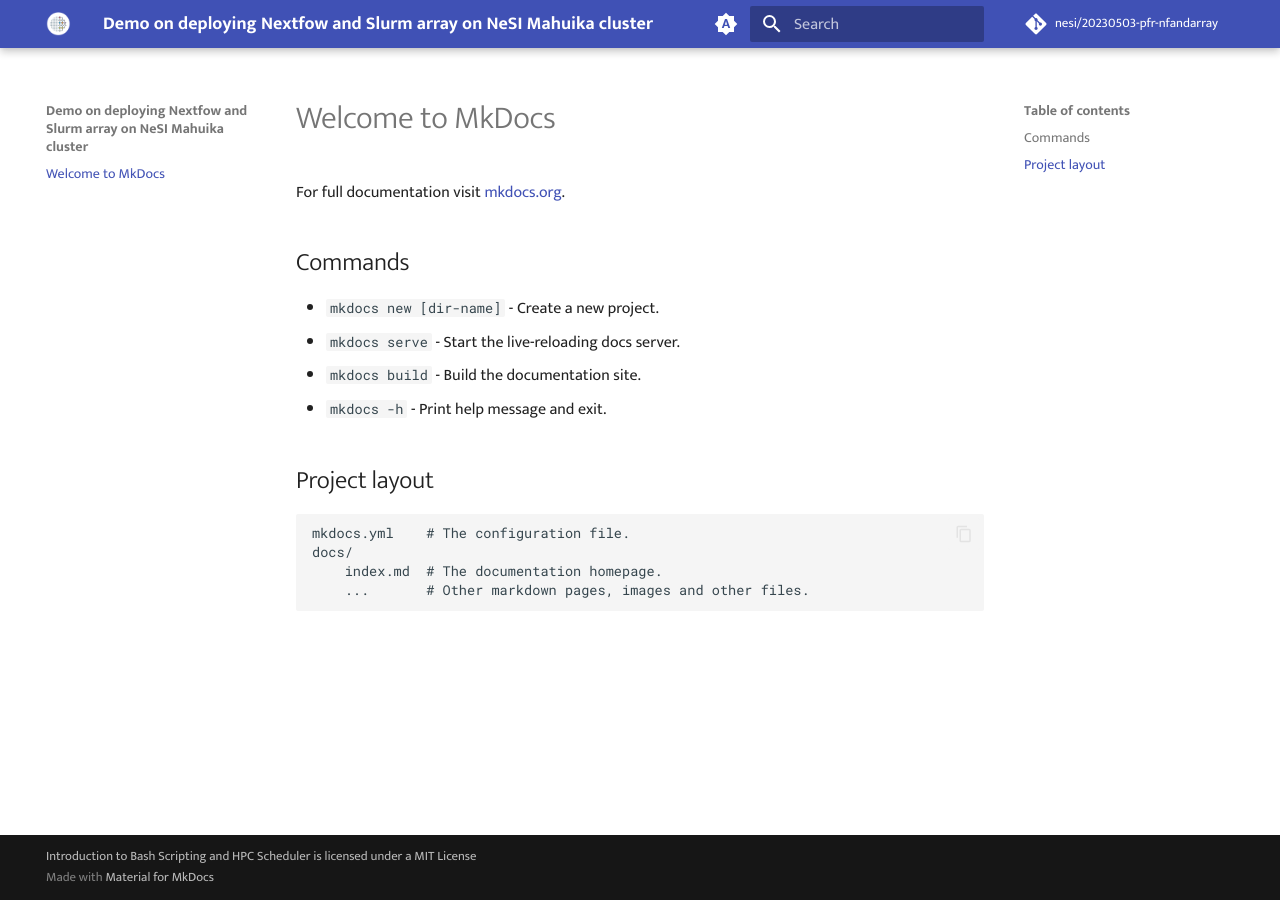
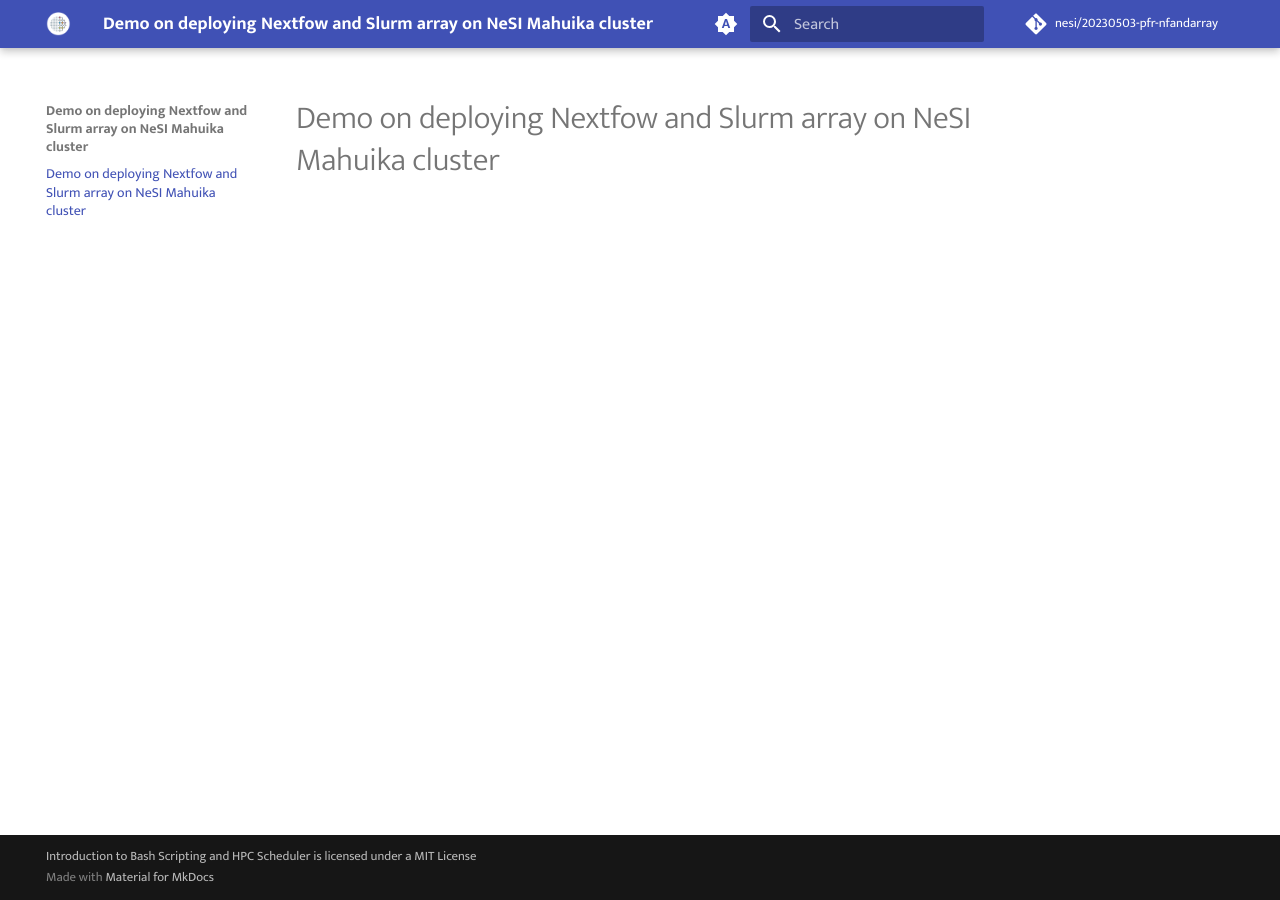
Before and after one commit to nesi/20230403-pfr-nfandarray, an MkDocs documentation site: the page built from docs/index.md, in a window 1280 px wide. Built offline with MkDocs 1.6.1 and Material for MkDocs 9.7.7, drawn with Linux system fonts in a browser that asks for light colours; comment, search, counter and statistics services are not loaded.

Commit message:
update index

```diff
--- a/docs/index.md
+++ b/docs/index.md
@@ -1,17 +1 @@
-# Welcome to MkDocs
-
-For full documentation visit [mkdocs.org](https://www.mkdocs.org).
-
-## Commands
-
-* `mkdocs new [dir-name]` - Create a new project.
-* `mkdocs serve` - Start the live-reloading docs server.
-* `mkdocs build` - Build the documentation site.
-* `mkdocs -h` - Print help message and exit.
-
-## Project layout
-
-    mkdocs.yml    # The configuration file.
-    docs/
-        index.md  # The documentation homepage.
-        ...       # Other markdown pages, images and other files.
+# Demo on deploying Nextfow and Slurm array on NeSI Mahuika cluster
```
